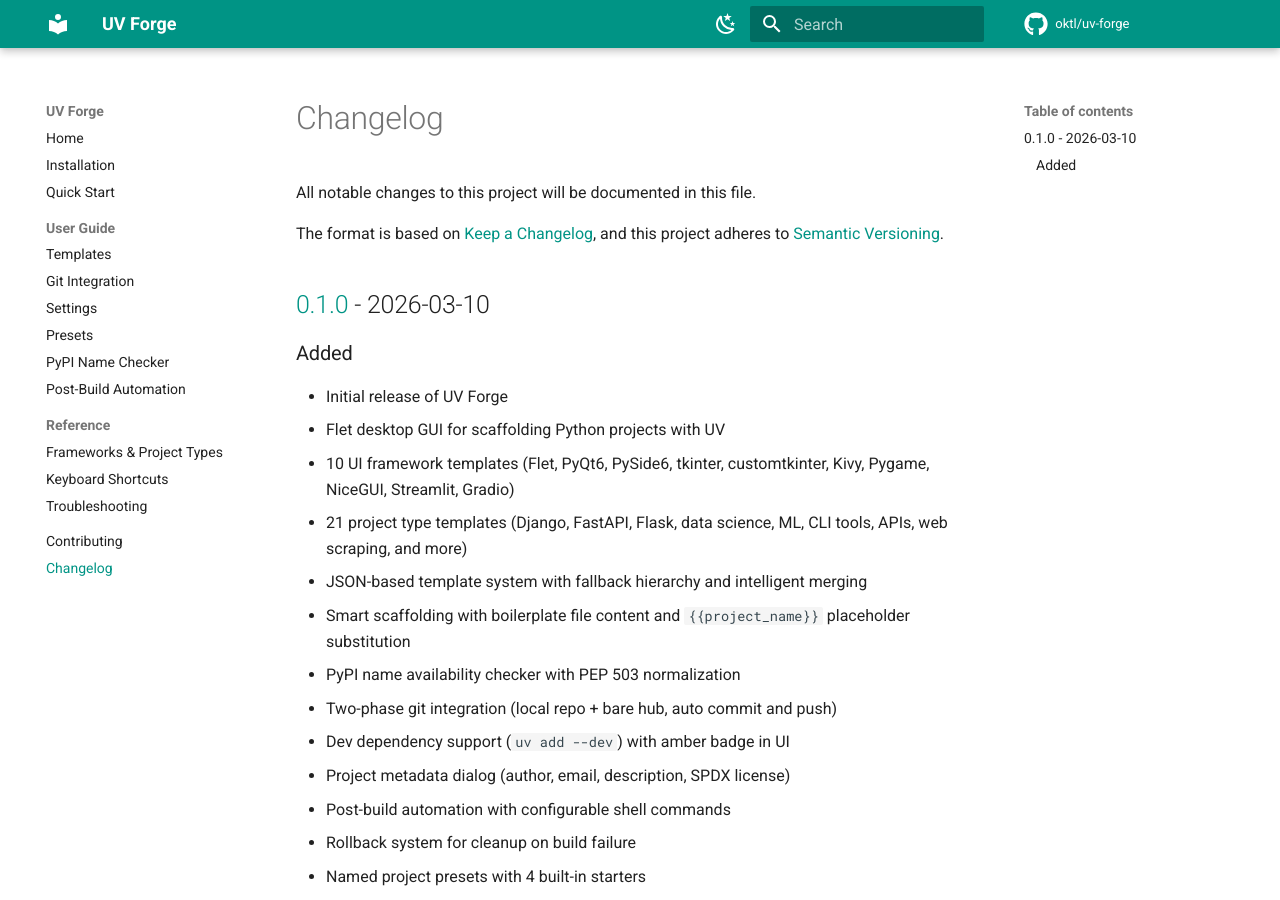
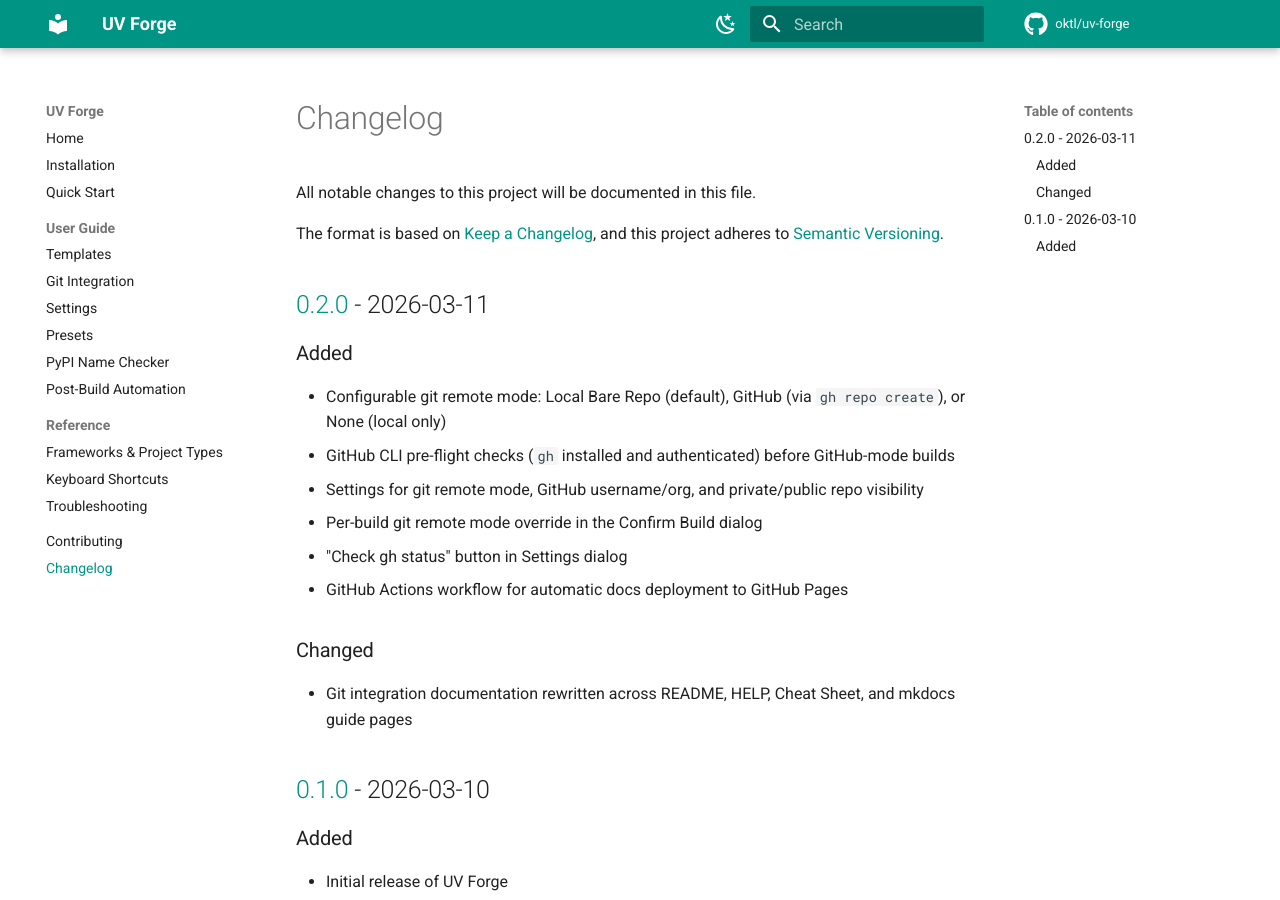
Before and after one commit to oktl/uv-forge, an MkDocs documentation site: the page built from docs/changelog.md, in a window 1280 px wide and 900 px high. Built offline with MkDocs 1.6.1 and Material for MkDocs 9.7.7, drawn with Linux system fonts in a browser that asks for light colours; comment, search, counter and statistics services are not loaded.

Commit message:
Bump version to 0.2.0 for release

```diff
--- a/docs/changelog.md
+++ b/docs/changelog.md
@@ -4,6 +4,21 @@
 
 The format is based on [Keep a Changelog](https://keepachangelog.com/en/1.1.0/),
 and this project adheres to [Semantic Versioning](https://semver.org/spec/v2.0.0.html).
+
+## [0.2.0] - 2026-03-11
+
+### Added
+
+- Configurable git remote mode: Local Bare Repo (default), GitHub (via `gh repo create`), or None (local only)
+- GitHub CLI pre-flight checks (`gh` installed and authenticated) before GitHub-mode builds
+- Settings for git remote mode, GitHub username/org, and private/public repo visibility
+- Per-build git remote mode override in the Confirm Build dialog
+- "Check gh status" button in Settings dialog
+- GitHub Actions workflow for automatic docs deployment to GitHub Pages
+
+### Changed
+
+- Git integration documentation rewritten across README, HELP, Cheat Sheet, and mkdocs guide pages
 
 ## [0.1.0] - 2026-03-10
 
@@ -27,4 +42,5 @@
 - Colour-coded log viewer with clickable source locations
 - Dark and light theme toggle
 
+[0.2.0]: https://github.com/oktl/uv-forge/releases/tag/v0.2.0
 [0.1.0]: https://github.com/oktl/uv-forge/releases/tag/v0.1.0
--- a/pyproject.toml
+++ b/pyproject.toml
@@ -4,7 +4,7 @@
 
 [project]
 name = "uv-forger"
-version = "0.1.0"
+version = "0.2.0"
 description = "A desktop app for forging Python projects with UV — templates, frameworks, and smart scaffolding"
 readme = "README.md"
 requires-python = ">=3.12"
```
